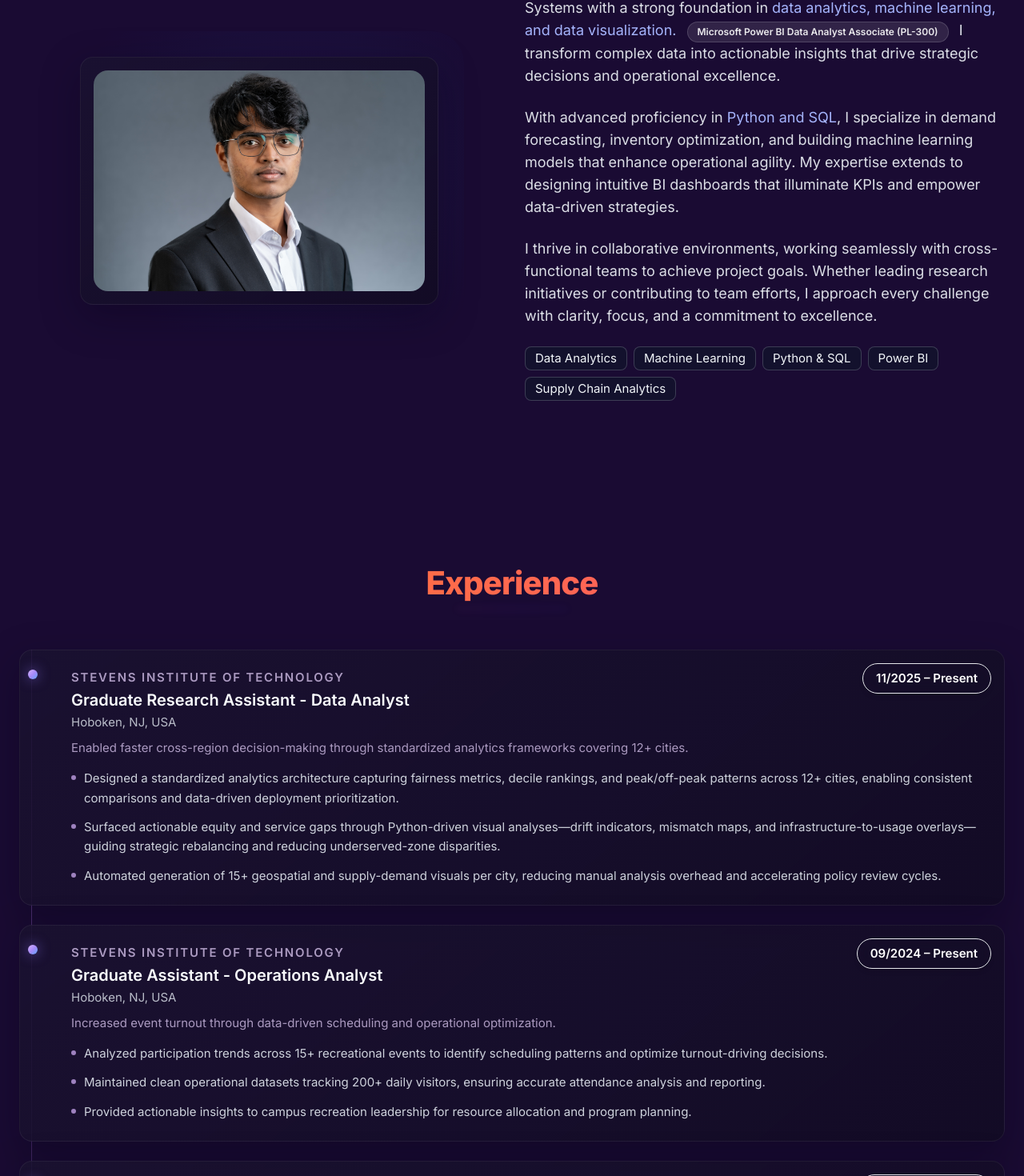
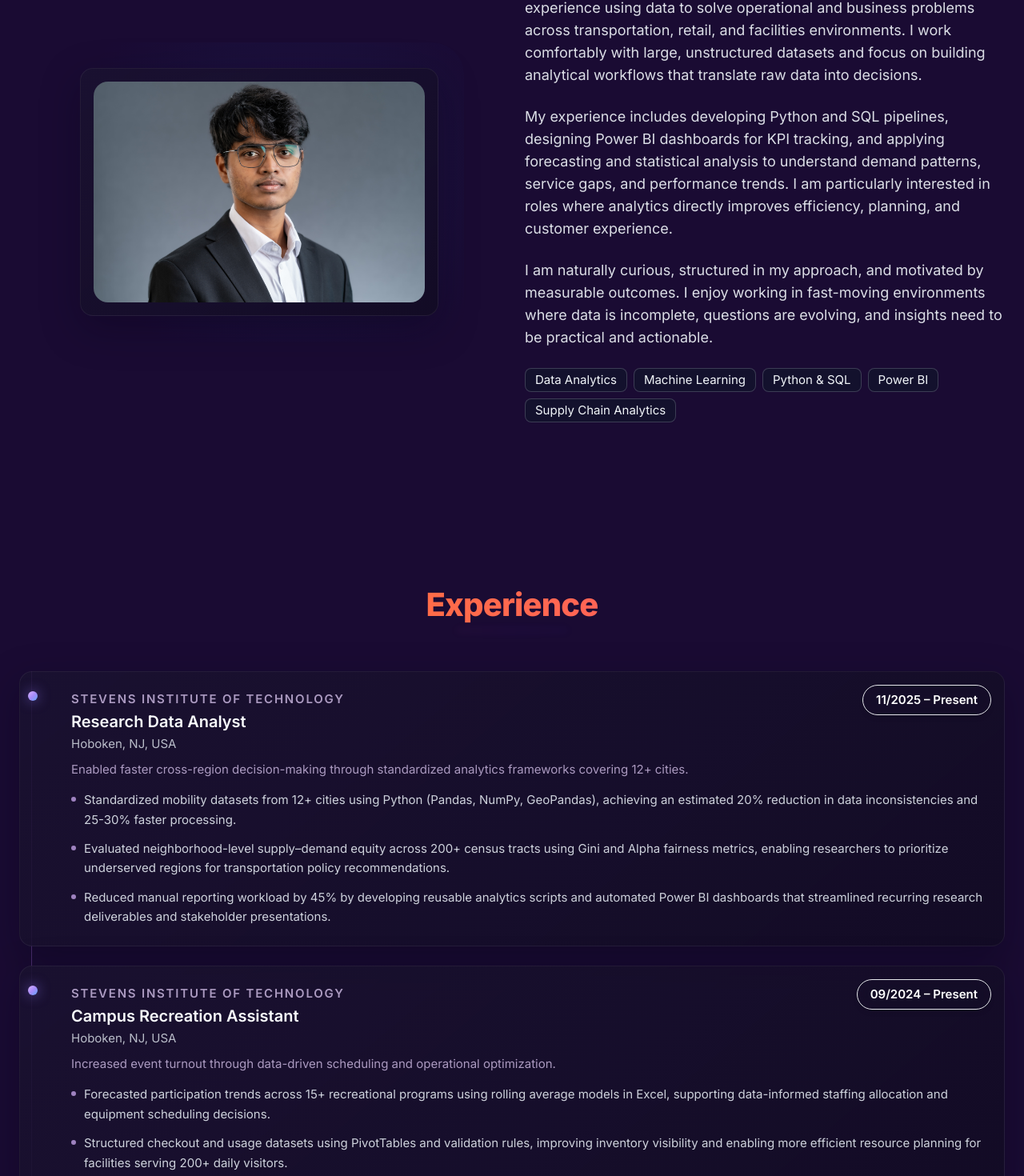
Before and after one commit to vshinde1-design/Portfolio-Website, a React (Vite) app: page / in a window 1280 px wide. Shown: the part 1192-2662 px from the top of the page at 80% size. Built offline with nearby package versions, Linux system fonts and the light colour scheme.

Commit message:
Update about, experience, and project content

```diff
--- a/src/components/sections/About.tsx
+++ b/src/components/sections/About.tsx
@@ -28,7 +28,6 @@ const About: React.FC = () => {
               }}
               aria-hidden
             />
-
             <div className="relative z-10 rounded-[26px] border border-white/10 glass-card p-4 shadow-[0_20px_80px_rgba(9,5,24,0.65)] transition-transform duration-300 group-hover:scale-105">
               <img src="/certs/VedantShinde0939.jpg" alt="Portrait of Vedant Shinde" className="w-full rounded-[18px] object-cover" />
             </div>
@@ -38,9 +37,9 @@ const About: React.FC = () => {
         <div className="space-y-6 text-slate-100">
 
           {[
-            <p key="p1" className="mt-4 text-[1.125rem] leading-7 text-slate-100/90">I am a detail-oriented and analytical Master's candidate in Information Systems with a strong foundation in <span className="text-indigo-300"> data analytics, machine learning, and data visualization.</span> <span className="inline-block rounded-full bg-white/10 px-3 py-1 mx-2 text-xs font-semibold text-white/90 border border-white/15">Microsoft Power BI Data Analyst Associate (PL-300)</span> I transform complex data into actionable insights that drive strategic decisions and operational excellence.</p>,
-            <p key="p2" className="mt-4 text-[1.125rem] leading-7 text-slate-100/90">With advanced proficiency in <span className="text-indigo-300">Python and SQL</span>, I specialize in demand forecasting, inventory optimization, and building machine learning models that enhance operational agility. My expertise extends to designing intuitive BI dashboards that illuminate KPIs and empower data-driven strategies.</p>,
-            <p key="p3" className="mt-4 text-[1.125rem] leading-7 text-slate-100/90">I thrive in collaborative environments, working seamlessly with cross-functional teams to achieve project goals. Whether leading research initiatives or contributing to team efforts, I approach every challenge with clarity, focus, and a commitment to excellence.</p>,
+            <p key="p1" className="mt-4 text-[1.125rem] leading-7 text-slate-100/90">I am a Master’s candidate in Information Systems with 2+ years of experience using data to solve operational and business problems across transportation, retail, and facilities environments. I work comfortably with large, unstructured datasets and focus on building analytical workflows that translate raw data into decisions.</p>,
+            <p key="p2" className="mt-4 text-[1.125rem] leading-7 text-slate-100/90">My experience includes developing Python and SQL pipelines, designing Power BI dashboards for KPI tracking, and applying forecasting and statistical analysis to understand demand patterns, service gaps, and performance trends. I am particularly interested in roles where analytics directly improves efficiency, planning, and customer experience.</p>,
+            <p key="p3" className="mt-4 text-[1.125rem] leading-7 text-slate-100/90">I am naturally curious, structured in my approach, and motivated by measurable outcomes. I enjoy working in fast-moving environments where data is incomplete, questions are evolving, and insights need to be practical and actionable.</p>,
             <div key="badges" className="flex flex-wrap gap-2">{highlightedSkills.map((skill) => (<Badge key={skill}>{skill}</Badge>))}</div>
           ].map((el, i) => (
             <motion.div
--- a/src/components/sections/Experience.tsx
+++ b/src/components/sections/Experience.tsx
@@ -5,27 +5,26 @@ import { motion } from 'framer-motion'
 
 const experiences = [
   {
-    role: 'Graduate Research Assistant - Data Analyst',
+    role: 'Research Data Analyst',
     org: 'Stevens Institute of Technology',
     loc: 'Hoboken, NJ, USA',
     dates: '11/2025 – Present',
     impact: 'Enabled faster cross-region decision-making through standardized analytics frameworks covering 12+ cities.',
     bullets: [
-      'Designed a standardized analytics architecture capturing fairness metrics, decile rankings, and peak/off-peak patterns across 12+ cities, enabling consistent comparisons and data-driven deployment prioritization.',
-      'Surfaced actionable equity and service gaps through Python-driven visual analyses—drift indicators, mismatch maps, and infrastructure-to-usage overlays—guiding strategic rebalancing and reducing underserved-zone disparities.',
-      'Automated generation of 15+ geospatial and supply-demand visuals per city, reducing manual analysis overhead and accelerating policy review cycles.'
+      'Standardized mobility datasets from 12+ cities using Python (Pandas, NumPy, GeoPandas), achieving an estimated 20% reduction in data inconsistencies and 25-30% faster processing.',
+      'Evaluated neighborhood-level supply–demand equity across 200+ census tracts using Gini and Alpha fairness metrics, enabling researchers to prioritize underserved regions for transportation policy recommendations.',
+      'Reduced manual reporting workload by 45% by developing reusable analytics scripts and automated Power BI dashboards that streamlined recurring research deliverables and stakeholder presentations.'
     ]
   },
   {
-    role: 'Graduate Assistant - Operations Analyst',
+    role: 'Campus Recreation Assistant',
     org: 'Stevens Institute of Technology',
     loc: 'Hoboken, NJ, USA',
     dates: '09/2024 – Present',
     impact: 'Increased event turnout through data-driven scheduling and operational optimization.',
     bullets: [
-      'Analyzed participation trends across 15+ recreational events to identify scheduling patterns and optimize turnout-driving decisions.',
-      'Maintained clean operational datasets tracking 200+ daily visitors, ensuring accurate attendance analysis and reporting.',
-      'Provided actionable insights to campus recreation leadership for resource allocation and program planning.'
+      'Forecasted participation trends across 15+ recreational programs using rolling average models in Excel, supporting data-informed staffing allocation and equipment scheduling decisions.',
+      'Structured checkout and usage datasets using PivotTables and validation rules, improving inventory visibility and enabling more efficient resource planning for facilities serving 200+ daily visitors.'
     ]
   },
   {
@@ -41,27 +40,27 @@ const experiences = [
     ]
   },
   {
-    role: 'Summer Research Assistant - Data Engineer & Analyst',
+    role: 'Research Data Analyst (Summer Fellow)',
     org: 'Stevens Institute of Technology',
     loc: 'Hoboken, NJ, USA',
     dates: '05/2025 – 07/2025',
     impact: 'Stabilized large-scale analytics workflows and identified systemic equity disparities in vehicle availability.',
     bullets: [
-      'Built a Python- and AWS-based ETL pipeline ingesting and cleaning millions of real-time mobility records across 8 systems, improving data reliability for downstream analysis.',
-      'Identified 30% lower vehicle access in disadvantaged neighborhoods through geospatial and statistical analysis, supporting data-driven fleet rebalancing decisions.',
-      'Consolidated temporal, supply, and demand KPIs into dynamic Power BI dashboards surfacing peak-hour shortages and enabling proactive capacity planning.'
+      'Designed and implemented a Python and AWS data pipeline consolidating mobility records from 8 transportation systems into a centralized research dataset, processing millions of records.',
+      'Pinpointed critical service gaps across 9 urban neighborhoods by analyzing demographic and transit usage datasets, directly informing research on transportation equity and operational distribution strategies for improved accessibility.',
+      'Designed user-friendly Power BI dashboards, which helped analysts to identify three biggest causes of transit delays across different geographical locations, supporting data-driven decisions for infrastructure projects.'
     ]
   },
   {
-    role: 'Undergraduate Assistant - Supply Chain Analyst',
+    role: 'Student Data Analyst',
     org: 'Terna Engineering College',
     loc: 'Navi Mumbai, MH, India',
-    dates: '09/2023 – 04/2024',
+    dates: '02/2023 – 04/2024',
     impact: 'Reduced supplier delays and uncovered product affinity patterns driving merchandising strategy.',
     bullets: [
-      'Implemented an SQL-driven auditing system tracking 500+ vendor purchase orders, reducing supplier delay escalations through improved visibility into order reliability.',
-      'Analyzed 200+ unstructured workflow records to identify operational bottlenecks, streamlining the procurement lifecycle.',
-      'Uncovered 18 high-value product affinity patterns from 5,000+ transactions, informing store-layout optimization and bundle strategy.'
+      'Analyzed 6,000+ bookstore transactions across 300+ SKUs using SQL queries to identify seasonal demand patterns and slow-moving inventory trends influencing procurement and restocking strategies.',
+      'Built Power BI dashboards tracking supplier fulfillment performance, demand fluctuations, and inventory turnover KPIs, reducing manual report preparation time by approximately 40%.',
+      'Generated semester-level demand forecasts using moving average models in Python and Excel, improving inventory allocation planning and reducing stock shortages during peak demand periods by an estimated 15%.'
     ]
   }
 ]
--- a/src/components/sections/Projects.tsx
+++ b/src/components/sections/Projects.tsx
@@ -19,15 +19,15 @@ type Project = {
 const projects: Project[] = [
   {
     name: 'AI-Driven Personalization Engine (The Webster)',
-    desc: 'Developed a GPT-style fashion recommender trained on a 25,000-product dataset, generating contextual outfits based on style, budget, and occasion.',
+    desc: 'Led a team of six analysts to build a Python-based recommendation engine using 25,000+ structured product attributes, improving outfit ranking relevance and enhancing personalized product discovery for users.',
     tech: ['Python', 'LLMs', 'Product Embeddings', 'Vector Search'],
     media: '/certs/Industry Capstone/Industry Capstone_GPT_Photo Visualization.mp4',
     category: 'AI & ML',
     impact: 'Scaled contextual outfit generation and improved product-match relevance for conversion-driven recommendations.',
     metrics: '25,000 products · 08/2025–Present',
     details: [
-      'Developed a GPT-style fashion recommender trained on a 25,000-product dataset, generating contextual outfits based on style, budget, and occasion—helping retail teams scale personalized styling without additional human labor.',
-      'Formulated a style-weighting system using influencer aesthetic profiles, improving product-match relevance and enabling more engaging, conversion-driven recommendations for shoppers on the platform.'
+      'Led a team of six analysts to build a Python-based recommendation engine using 25,000+ structured product attributes, improving outfit ranking relevance and enhancing personalized product discovery for users.',
+      'Reduced manual product validation effort by 30% by analyzing API response data and implementing Excel-based validation frameworks to detect inconsistent URLs and incomplete product metadata.'
     ]
   },
   {
```
Also changed, not shown: 1 other file (tests, documents, lock files or other folders).
